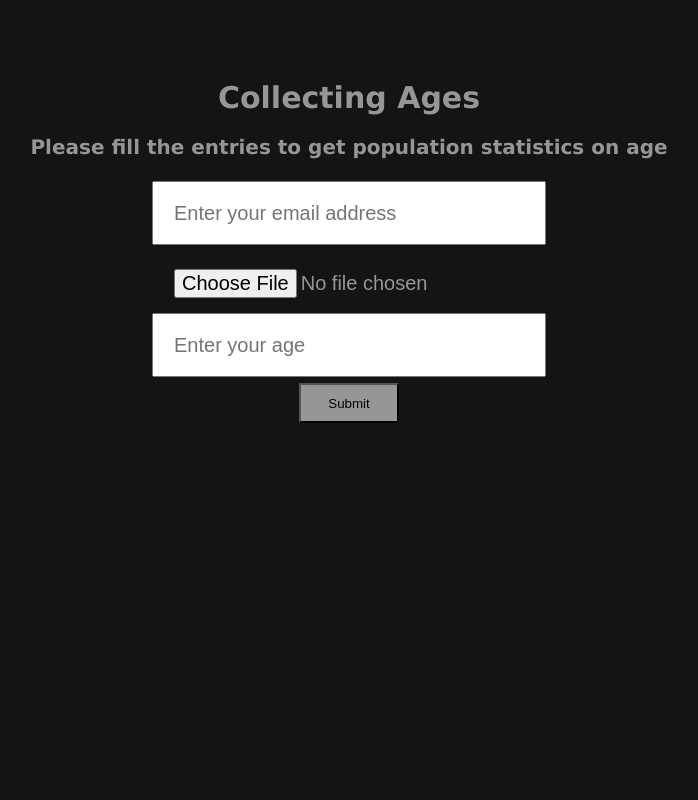
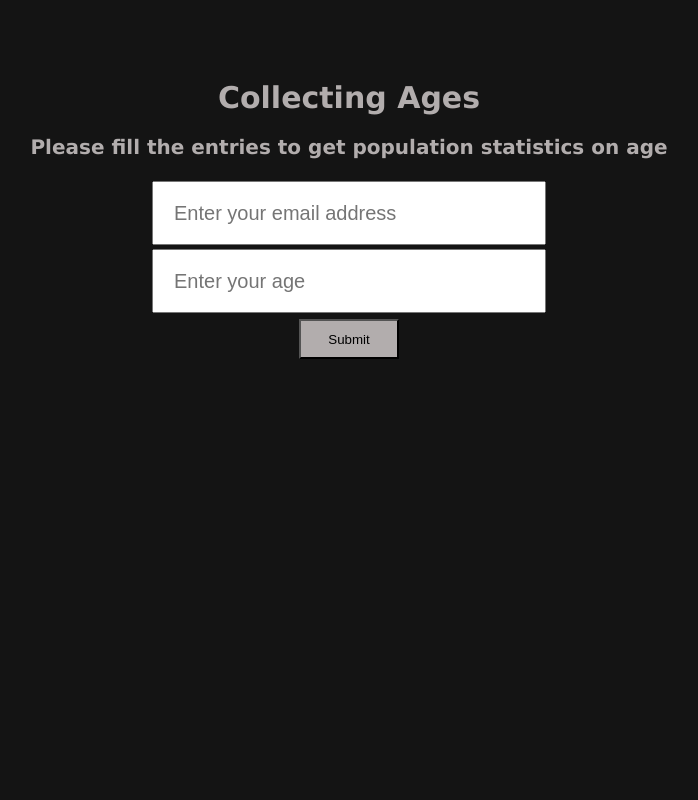
Before and after one commit to julgrahn/Database-Web-App, a Flask app: page / in a window 1280 px wide. Shown: the whole page, without its empty margins (291-989 px from the left). Run offline with Flask 2, Linux system fonts and the light colour scheme.

Commit message:
comment out upload...

```diff
--- a/static/main.css
+++ b/static/main.css
@@ -8,7 +8,7 @@ html, body {
     width: 100%;
     height: 100%;
     background-color: rgb(20, 20, 20);
-    color: rgb(150, 150, 150);
+    color: rgba(214, 208, 208, 0.815);
     overflow: hidden;
     text-align: center;
 
@@ -17,19 +17,19 @@ html, body {
 .container h1 {
     font-family: Verdana, sans-serif;
     font-size: 30px;
-    color: rgb(150, 150, 150);
+    color: rgba(214, 208, 208, 0.815);
     margin-top: 80px;
 }
 
 .container h3 {
     font-family: Verdana, sans-serif;
     font-size: 20px;
-    color: rgb(150, 150, 150);
+    color: rgba(214, 208, 208, 0.815);
 }
 
 .container form {
     margin: 20px;
-    color: rgb(150, 150, 150);
+    color: rgba(214, 208, 208, 0.815);
 }
 
 .container input {
@@ -44,7 +44,7 @@ html, body {
 .container button {
     width: 100px;
     height: 40px;
-    background-color: rgb(150, 150, 150);
+    background-color: rgba(214, 208, 208, 0.815);
     margin: 4px;
 }
 
--- a/templates/index.html
+++ b/templates/index.html
@@ -13,7 +13,7 @@
                 </div>
                 <form action = "{{url_for('success')}}" method = "POST">
                     <input title = "Your email-address" placeholder = "Enter your email address" type = "email" name = "email_name" required> <br>
-                    <input type = "file" name = "file" enctype = "multipart/form-data"> <br>
+                    <!--<input type = "file" name = "file" enctype = "multipart/form-data"> <br>-->
                     <input title = "Your data will be saved in our database" placeholder = "Enter your age" type = "number" min = "0", max = "150" name = "age_name" required> <br>
                     <button type = "submit"> Submit </button>
                 </form>
```
